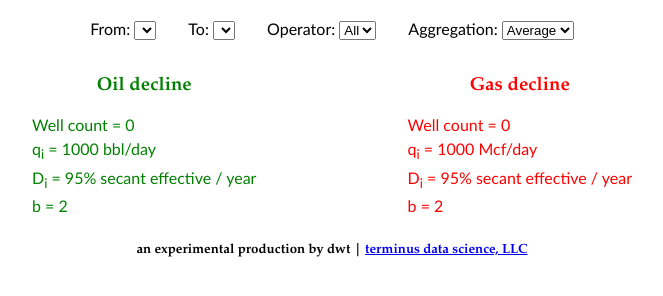
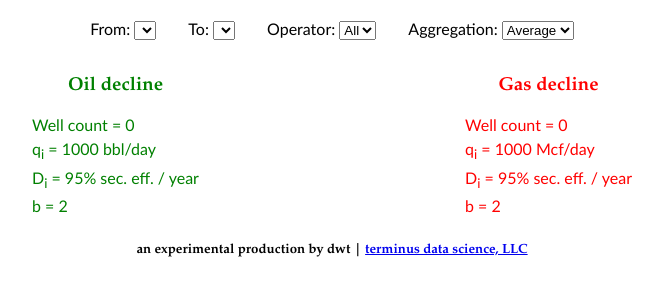
Before and after one commit to derrickturk/typecurve.js, a plain HTML site: page index.html in a window 1280 px wide. Shown: the part 78-374 px from the top of the page, without its empty margins (308-971 px from the left). Drawn offline with nearby package versions, Linux system fonts and the light colour scheme; a script that the page names is missing.

Commit message:
Mad nubuhspuh, because IE.

```diff
--- a/index.html
+++ b/index.html
@@ -35,17 +35,17 @@
     <div id="params">
         <div class="decline-params oil">
             <h3>Oil decline</h3>
-            <p>Well count = <span id="oil_wells">0</span>
-            <p>q<sub>i</sub> = <span id="oil_qi">1000</span> bbl/day
-            <p>D<sub>i</sub> = <span id="oil_Di">95</span>% secant effective / year
-            <p>b = <span id="oil_b">2</span>
+            <p>Well&nbsp;count&nbsp;=&nbsp;<span id="oil_wells">0</span>
+            <p>q<sub>i</sub>&nbsp;=&nbsp;<span id="oil_qi">1000</span>&nbsp;bbl/day
+            <p>D<sub>i</sub>&nbsp;=&nbsp;<span id="oil_Di">95</span>%&nbsp;sec.&nbsp;eff.&nbsp;/&nbsp;year
+            <p>b&nbsp;=&nbsp;<span id="oil_b">2</span>
         </div>
         <div class="decline-params gas">
             <h3>Gas decline</h3>
-            <p>Well count = <span id="gas_wells">0</span>
-            <p>q<sub>i</sub> = <span id="gas_qi">1000</span> Mcf/day
-            <p>D<sub>i</sub> = <span id="gas_Di">95</span>% secant effective / year
-            <p>b = <span id="gas_b">2</span>
+            <p>Well&nbsp;count&nbsp;=&nbsp;<span id="gas_wells">0</span>
+            <p>q<sub>i</sub>&nbsp;=&nbsp;<span id="gas_qi">1000</span>&nbsp;Mcf/day
+            <p>D<sub>i</sub>&nbsp;=&nbsp;<span id="gas_Di">95</span>%&nbsp;sec.&nbsp;eff.&nbsp;/&nbsp;year
+            <p>b&nbsp;=&nbsp;<span id="gas_b">2</span>
         </div>
         <div class="breaker"></div>
     </div>
```
